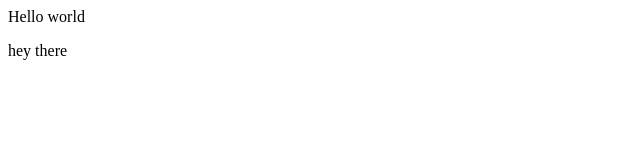
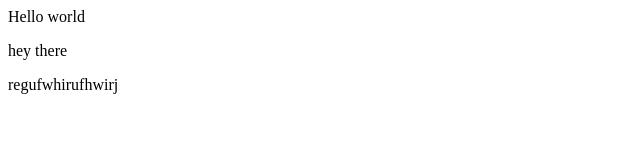
Before and after one commit to swoodberry202/SloanFirstRepo, a plain HTML site: page index.html in a window 1280 px wide. Shown: the whole page, without its empty margins (0-640 px from the left). Drawn offline with Linux system fonts and the light colour scheme.

Commit message:
push w/ ssh

```diff
--- a/index.html
+++ b/index.html
@@ -2,4 +2,5 @@
 <body>
 <p>Hello world</p>
 <p>hey there</p>
+<p>regufwhirufhwirj</p>
 </body>
```
